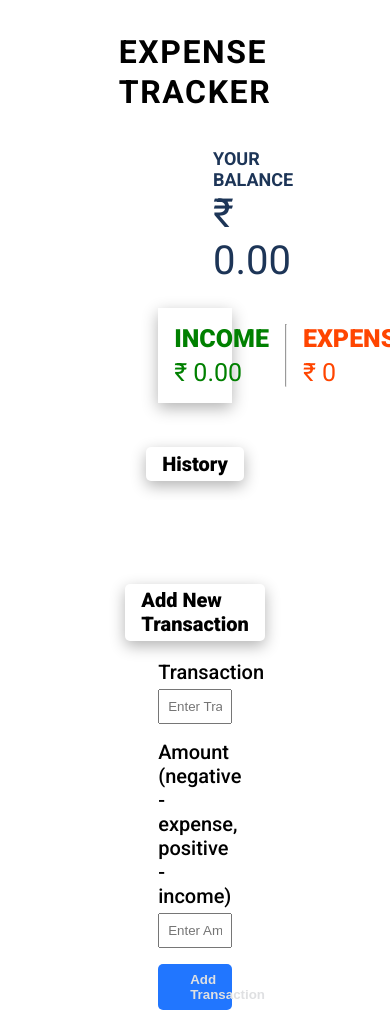
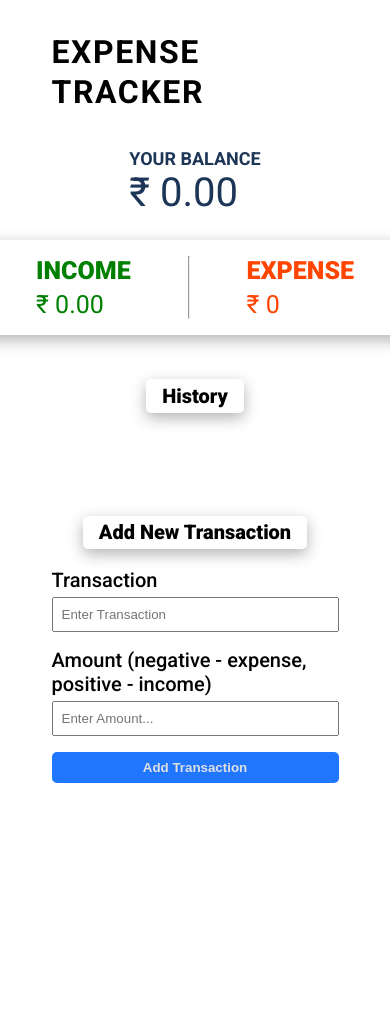
Before and after one commit to Rajamanickam-developer/expense-tracker, a plain HTML site: page index.html in a window 390 px wide. Shown: the top 1013 px of the page. After the commit the page ends 844 px from the top, so only its background shows below. Drawn offline with Linux system fonts and the light colour scheme.

Commit message:
responsive commit

```diff
--- a/assets/css/styles.css
+++ b/assets/css/styles.css
@@ -114,14 +114,14 @@ p {
 /* modified code */
 
 body{
-  width: 100vw;
+  width: 100%;
   display: flex;
   justify-content: center;
   /* align-items: center; */
 }
 
 .container{
-  width: 40%;
+  /* width: 50%; */
   display: flex;
   flex-direction: column;
   align-items: center;
@@ -148,8 +148,7 @@ body{
 }
 
 .show-balance{
-  align-self: flex-start;
-  margin-left: 4rem;
+  margin: 0 auto;
 }
 
 .para{
@@ -171,7 +170,7 @@ body{
   justify-content: space-evenly;
   box-shadow: var(--light-shadow);
   padding: 1rem;
-  width: 80%;
+  width: 27rem;
 }
 
 
@@ -189,9 +188,18 @@ body{
   font-size: 18px;
   display: flex;
   justify-content: space-between;
+  align-items: center;
   font-weight: 500;
   cursor: pointer;
   position: relative;
+  /* min-width: 20rem; */
+  width: 25rem;
+}
+
+.transaction{
+  display: flex;
+  justify-content: center;
+  align-items: center;
 }
 
 
@@ -214,6 +222,10 @@ body{
   color: white;
   border-radius: 3px;
   cursor: pointer;
+}
+
+#income-amount{
+  width: 20px;
 }
 
 .trans li:hover .trans-btn{
@@ -240,7 +252,7 @@ body{
 .input-container{
   display: flex;
   flex-direction: column;
-  width: 80%;
+  /* width: 80%; */
   gap: 1rem;
 }
 
@@ -272,3 +284,9 @@ input[type='text']{
  background-color: red;
  transition: 0.5s;
 }
+
+@media only screen and (min-width: 400px) {
+  .container {
+      width: 100%;
+  }
+}
```
